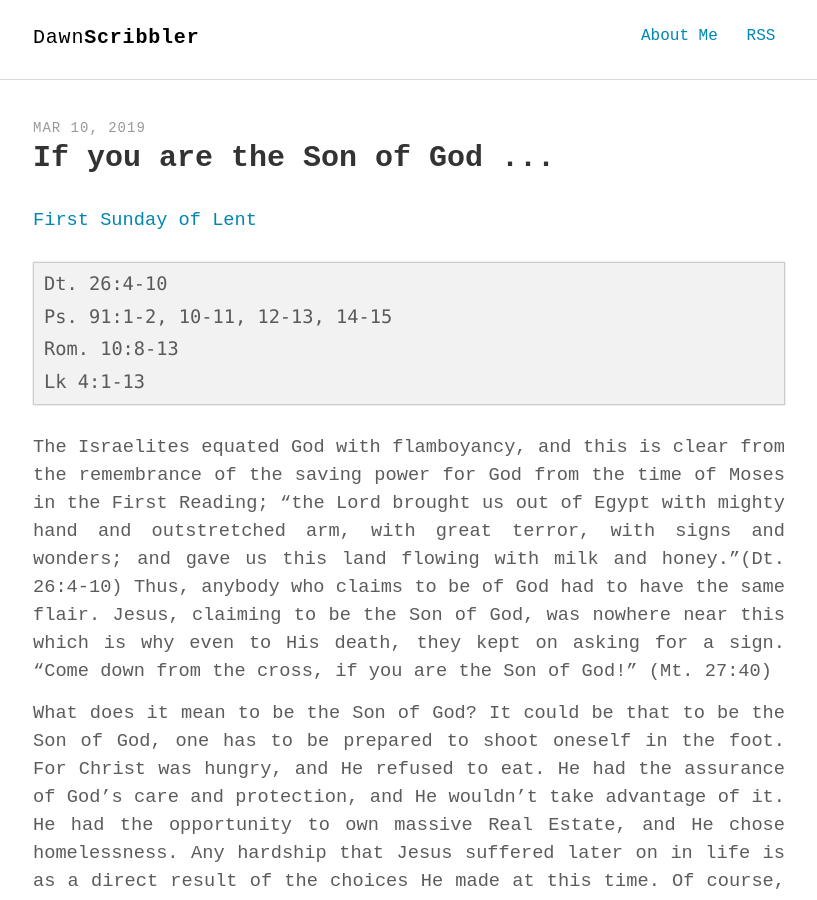
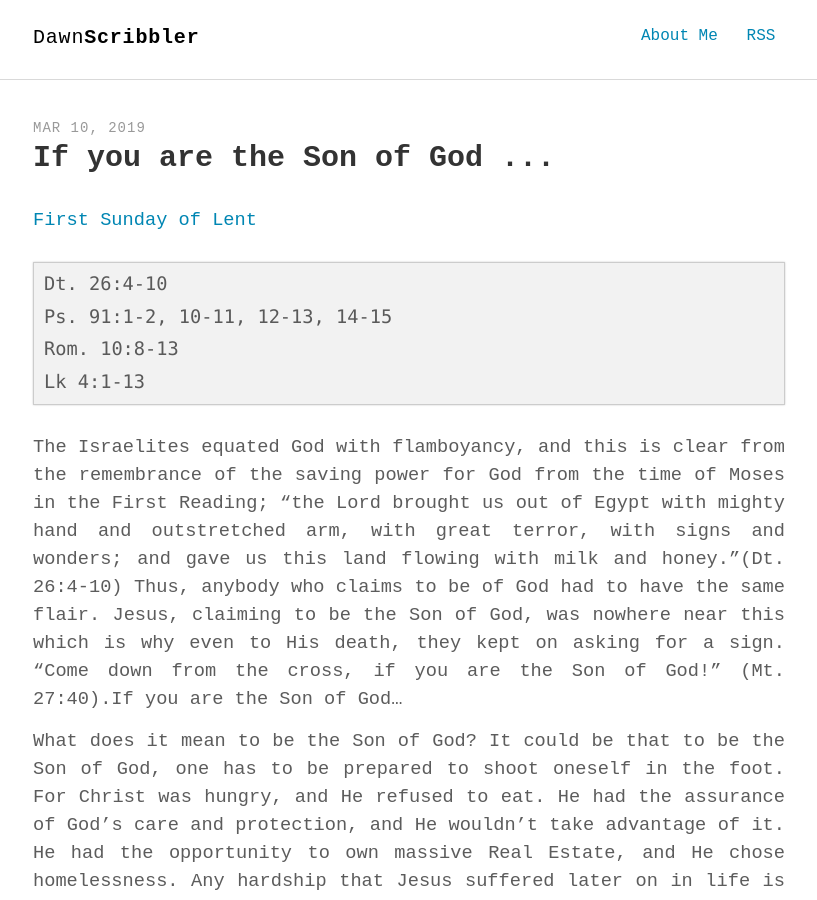
Before and after one commit to soulatcrossroad/dawnscribbler.github.io, a Jekyll site: the page built from _posts/2019-03-10-if-you-are-the-son-of-God.md, in a window 1280 px wide and 900 px high. Shown: the whole window, without its empty margins (231-1048 px from the left). Built offline with Jekyll 4.4.1, drawn with Linux system fonts in a browser that asks for light colours; some web fonts are replaced.

Commit message:
Update 2019-03-10-if-you-are-the-son-of-God.md

````diff
--- a/_posts/2019-03-10-if-you-are-the-son-of-God.md
+++ b/_posts/2019-03-10-if-you-are-the-son-of-God.md
@@ -14,7 +14,7 @@
 Rom. 10:8-13
 Lk 4:1-13
 ```
-The Israelites equated God with flamboyancy, and this is clear from the remembrance of the saving power for God from the time of Moses in the First Reading; “the Lord brought us out of Egypt with mighty hand and outstretched arm, with great terror, with signs and wonders; and gave us this land flowing with milk and honey.”(Dt. 26:4-10) Thus, anybody who claims to be of God had to have the same flair. Jesus, claiming to be the Son of God, was nowhere near this which is why even to His death, they kept on asking for a sign. “Come down from the cross, if you are the Son of God!” (Mt. 27:40)
+The Israelites equated God with flamboyancy, and this is clear from the remembrance of the saving power for God from the time of Moses in the First Reading; “the Lord brought us out of Egypt with mighty hand and outstretched arm, with great terror, with signs and wonders; and gave us this land flowing with milk and honey.”(Dt. 26:4-10) Thus, anybody who claims to be of God had to have the same flair. Jesus, claiming to be the Son of God, was nowhere near this which is why even to His death, they kept on asking for a sign. “Come down from the cross, if you are the Son of God!” (Mt. 27:40).If you are the Son of God...
 
 What does it mean to be the Son of God? It could be that to be the Son of God, one has to be prepared to shoot oneself in the foot. For Christ was hungry, and He refused to eat. He had the assurance of God’s care and protection, and He wouldn’t take advantage of it. He had the opportunity to own massive Real Estate, and He chose homelessness. Any hardship that Jesus suffered later on in life is as a direct result of the choices He made at this time. Of course, this hardship depends whose point of view we are considering. Because an incident, later on in the Public Ministry of Jesus, shows us that what we consider loss, Christ considers gain. Jesus' Disciples had gone to buy food, and on returning, urged Him to eat. But Jesus refused saying, “I have food that you do not know about” and they were perplexed. And He explained further, “My food is to do the will of Him who sent me and accomplish His work” (Jn. 4:31-34). Therefore, the Son of God is one who has places utmost importance on doing the will of God, so much so that nothing else matters.
 
````
